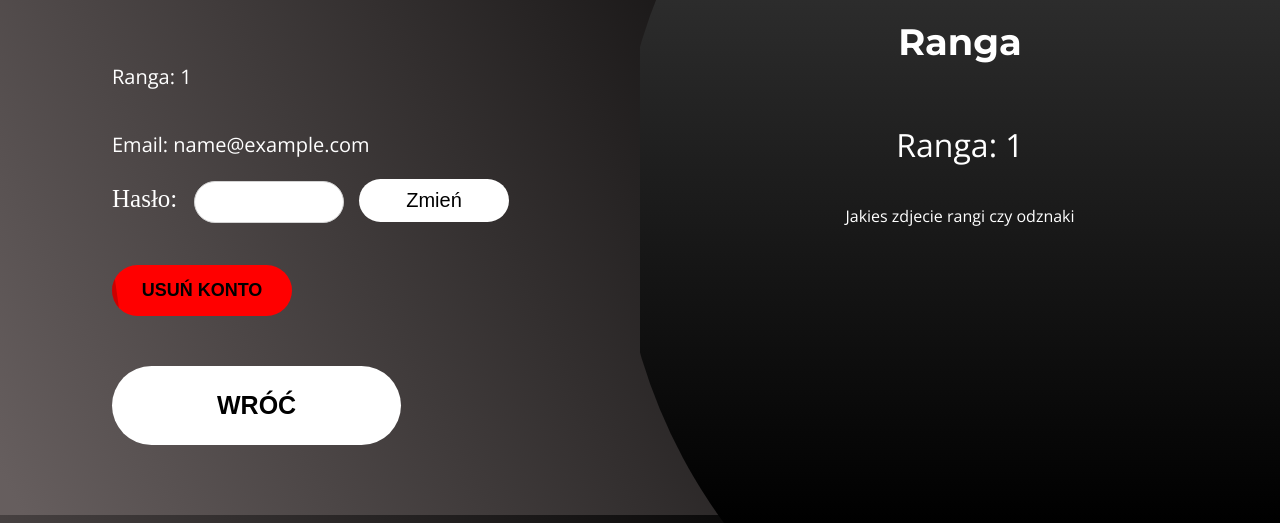
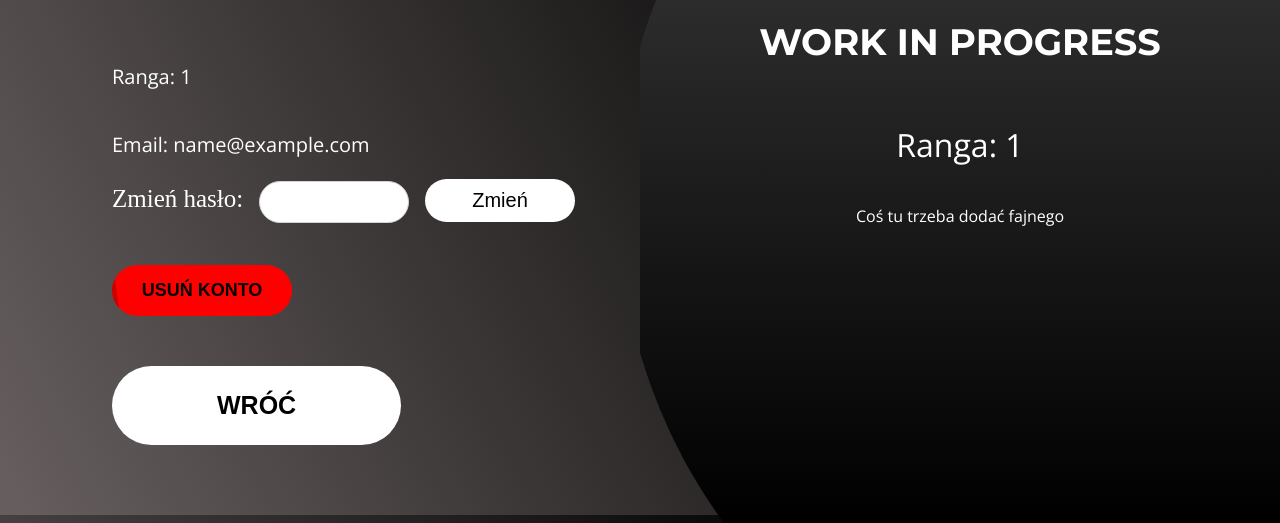
Before and after one commit to Luckownia/Strona-serwera-ArizonaRP, a PHP site: page /projekty/profile.php in a window 1280 px wide. Shown: the part 285-808 px from the top of the page. Run offline with PHP 8.4, Linux system fonts and the light colour scheme; the visitor is signed in with stand-in values (Sample User, id 1).

Commit message:
Minor changes

```diff
--- a/manageSubmissions.php
+++ b/manageSubmissions.php
@@ -88,6 +88,7 @@ if (!isset($_SESSION["user"])) {
             border: 1px solid #888;
             width: 80%;
             max-width: 400px;
+            font-family: "Montserrat", sans-serif;
         }
 
         #newRankSelect {
--- a/profile.php
+++ b/profile.php
@@ -104,7 +104,7 @@ if (!isset($_SESSION["user"])) {
 
             <form action="profile.php" method="post">
                 <div class="field">
-                    <label>Hasło: </label>
+                    <label>Zmień hasło: </label>
                     <input type="password" name="new_password" required>
                     <input type="submit" value="Zmień" name="profile_submit">
                 </div>
@@ -114,9 +114,9 @@ if (!isset($_SESSION["user"])) {
             <a href="panel.php"><button class="btn-join-2" id="btn_back">Wróć</button></a>
         </div>
         <div class="container-car">
-            <h1 class='headline' id="rank">Ranga  </h1>
+            <h1 class='headline' id="rank">WORK IN PROGRESS  </h1>
             <?php echo "<h1 class='sub-headline' id='rank_con'>Ranga: {$_SESSION['user_rank']}</h1>";?>
-            <p class="sub-headline">Jakies zdjecie rangi czy odznaki</p>
+            <p class="sub-headline">Coś tu trzeba dodać fajnego</p>
         </div>
 
         <script src="https://cdnjs.cloudflare.com/ajax/libs/three.js/r128/three.min.js"></script>
```
